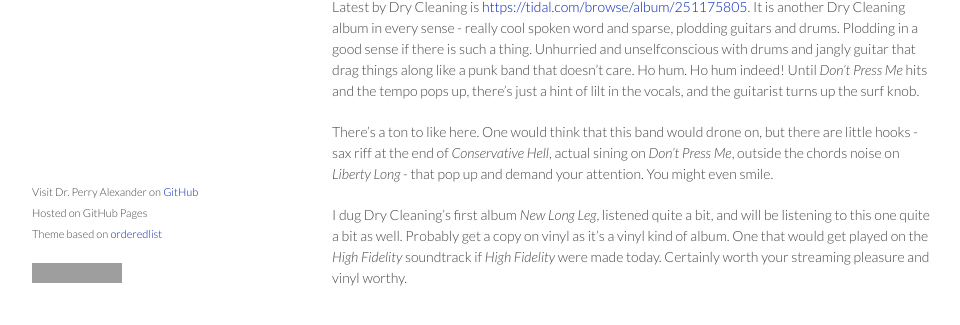
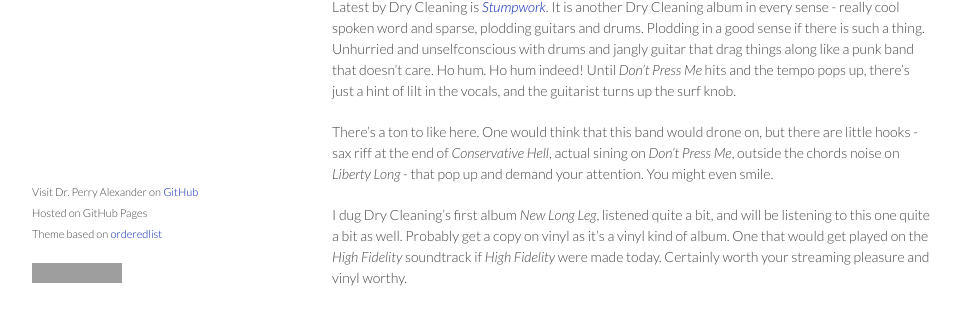
Before and after one commit to palexand/palexand.github.io, a Jekyll site: the page built from _posts/2022-11-04-Dry-Cleaning-Stumpwork.md, in a window 1280 px wide and 1071 px high, cut to the strip 713-1038 px from the top of the window. Shown: the whole strip, without its empty margins (158-1118 px from the left). Built offline with Jekyll 4.4.1, drawn with Linux system fonts in a browser that asks for light colours; grey boxes are pictures that could not be loaded.

Commit message:
playing with album reference

```diff
--- a/_posts/2022-11-04-Dry-Cleaning-Stumpwork.md
+++ b/_posts/2022-11-04-Dry-Cleaning-Stumpwork.md
@@ -5,7 +5,7 @@
 ---
 <div style="position: relative; padding-bottom: 100%; height: 0; overflow: hidden; max-width: 100%;"><iframe src="https://embed.tidal.com/albums/251175805?layout=gridify" frameborder="0" allowfullscreen style="position: absolute; top: 0; left: 0; width: 100%; height: 1px; min-height: 100%; margin: 0 auto;"></iframe></div>
 
-Latest by Dry Cleaning is [https://tidal.com/browse/album/251175805](_Stumpwork_).  It is another Dry Cleaning album in every sense - really cool spoken word and sparse, plodding guitars and drums.  Plodding in a good sense if there is such a thing.  Unhurried and unselfconscious with drums and jangly guitar that drag things along like a punk band that doesn't care.  Ho hum.  Ho hum indeed!  Until _Don't Press Me_ hits and the tempo pops up, there's just a hint of lilt in the vocals, and the guitarist turns up the surf knob.
+Latest by Dry Cleaning is [_Stumpwork_](https://tidal.com/browse/album/251175805).  It is another Dry Cleaning album in every sense - really cool spoken word and sparse, plodding guitars and drums.  Plodding in a good sense if there is such a thing.  Unhurried and unselfconscious with drums and jangly guitar that drag things along like a punk band that doesn't care.  Ho hum.  Ho hum indeed!  Until _Don't Press Me_ hits and the tempo pops up, there's just a hint of lilt in the vocals, and the guitarist turns up the surf knob.
 
 There's a ton to like here.  One would think that this band would drone on, but there are little hooks - sax riff at the end of _Conservative Hell_, actual sining on _Don't Press Me_, outside the chords noise on _Liberty Long_ - that pop up and demand your attention.  You might even smile.
 
```
